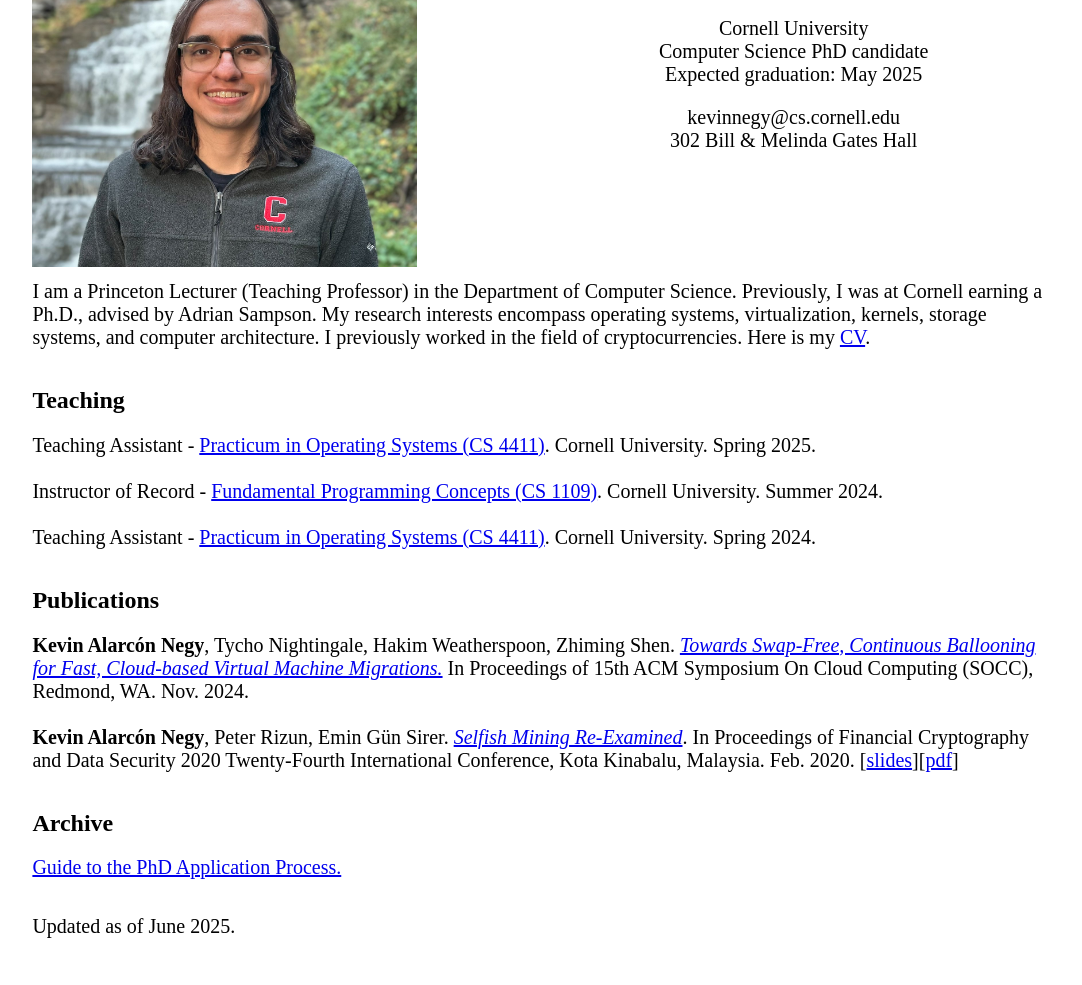
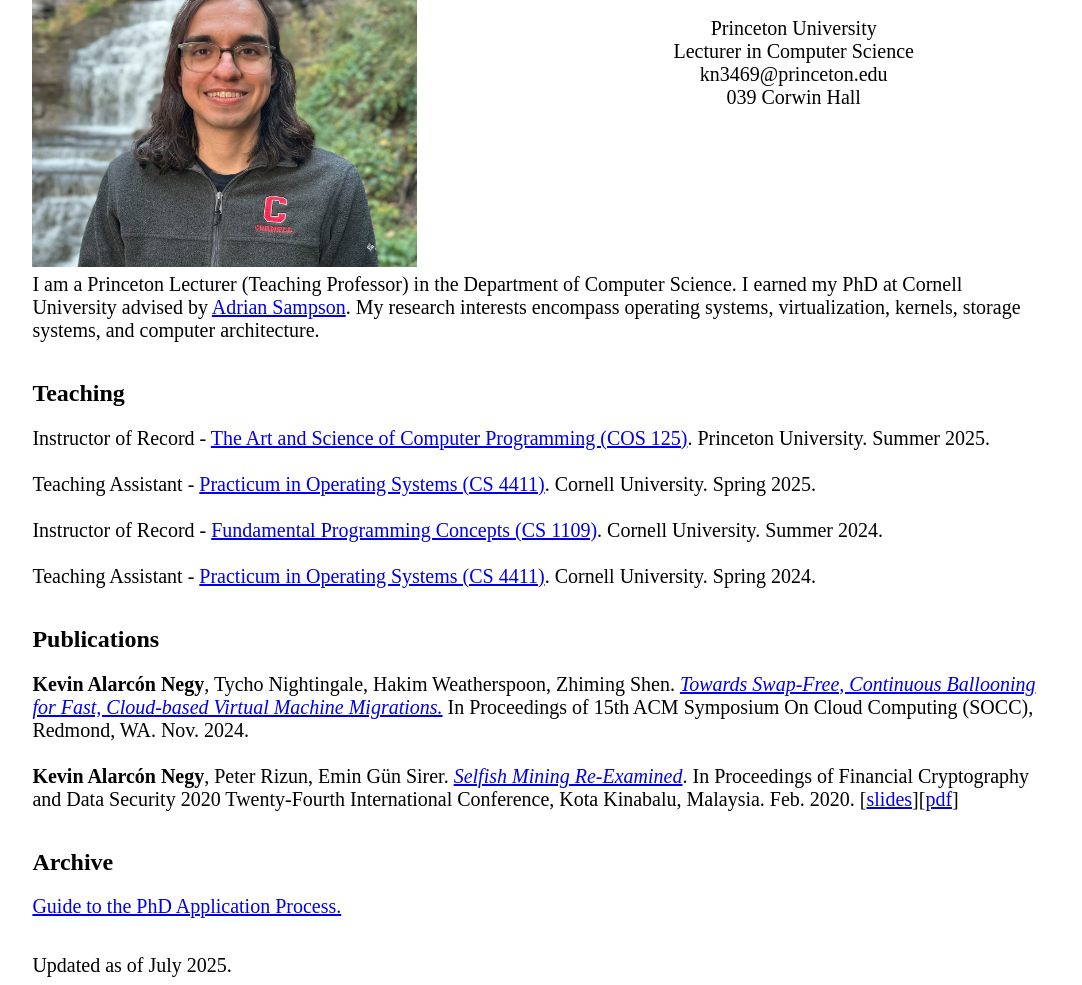
Before and after one commit to kevinnegy/kevinnegy.github.io, a plain HTML site: page index.html in a window 1280 px wide. Shown: the part 116-1101 px from the top of the page, without its empty margins (102-1184 px from the left). Before the commit the page ends 1062 px from the top, so only its background shows below. Drawn offline with Linux system fonts and the light colour scheme.

Commit message:
Updated website to reflect new position at Princeton. Temporarily taking down CV.

```diff
--- a/index.html
+++ b/index.html
@@ -8,26 +8,24 @@
 
 
 <p>
-Cornell University<br />
-Computer Science PhD candidate<br />
-Expected graduation: May 2025
-</p>
-
-<p>
-kevinnegy@cs.cornell.edu <br \>
-302 Bill & Melinda Gates Hall<br \>
+Princeton University<br />
+Lecturer in Computer Science <br />
+kn3469@princeton.edu <br \>
+039 Corwin Hall<br \>
 </p>
 
 
-<br /><br /><br /><br /><br /><br />
+<br /><br /><br /><br /><br /><br /><br /><br />
 <p2>
-I am a Princeton Lecturer (Teaching Professor) in the Department of Computer Science. Previously, I was at Cornell earning a Ph.D., advised by Adrian Sampson. My research interests encompass operating systems, virtualization, kernels, storage systems, and computer architecture. I previously worked in the field of cryptocurrencies.
+I am a Princeton Lecturer (Teaching Professor) in the Department of Computer Science. I earned my PhD at Cornell University advised by <a href="https://www.cs.cornell.edu/~asampson/">Adrian Sampson</a>. My research interests encompass operating systems, virtualization, kernels, storage systems, and computer architecture.
 
-Here is my <a href="Kevin_Negy_CV.pdf">CV</a>.</p2>
+<!---Here is my <a href="Kevin_Negy_CV.pdf">CV</a>. ---></p2>
 
 <br />
 <h2>Teaching</h2>
 <p2>
+Instructor of Record - <a href="https://www.cs.princeton.edu/~cos125/summer25/syllabus.php">The Art and Science of Computer Programming (COS 125)</a>. Princeton University. Summer 2025.
+<br /> <br />
 Teaching Assistant - <a href="https://www.cs.cornell.edu/courses/cs4411/2025sp/">Practicum in Operating Systems (CS 4411)</a>. Cornell University. Spring 2025.
 <br /> <br />
 Instructor of Record - <a href="https://www.cs.cornell.edu/courses/cs1109/2024su/index.md.html">Fundamental Programming Concepts (CS 1109)</a>. Cornell University. Summer 2024.
@@ -50,4 +48,4 @@ Teaching Assistant - <a href="https://www.cs.cornell.edu/courses/cs4411/2024sp/"
 <p2><a href="grad_app.html">Guide to the PhD Application Process.</a></p2>
 
 <br /><br />
-<p2> Updated as of June 2025. </p2>
+<p2> Updated as of July 2025. </p2>
```
